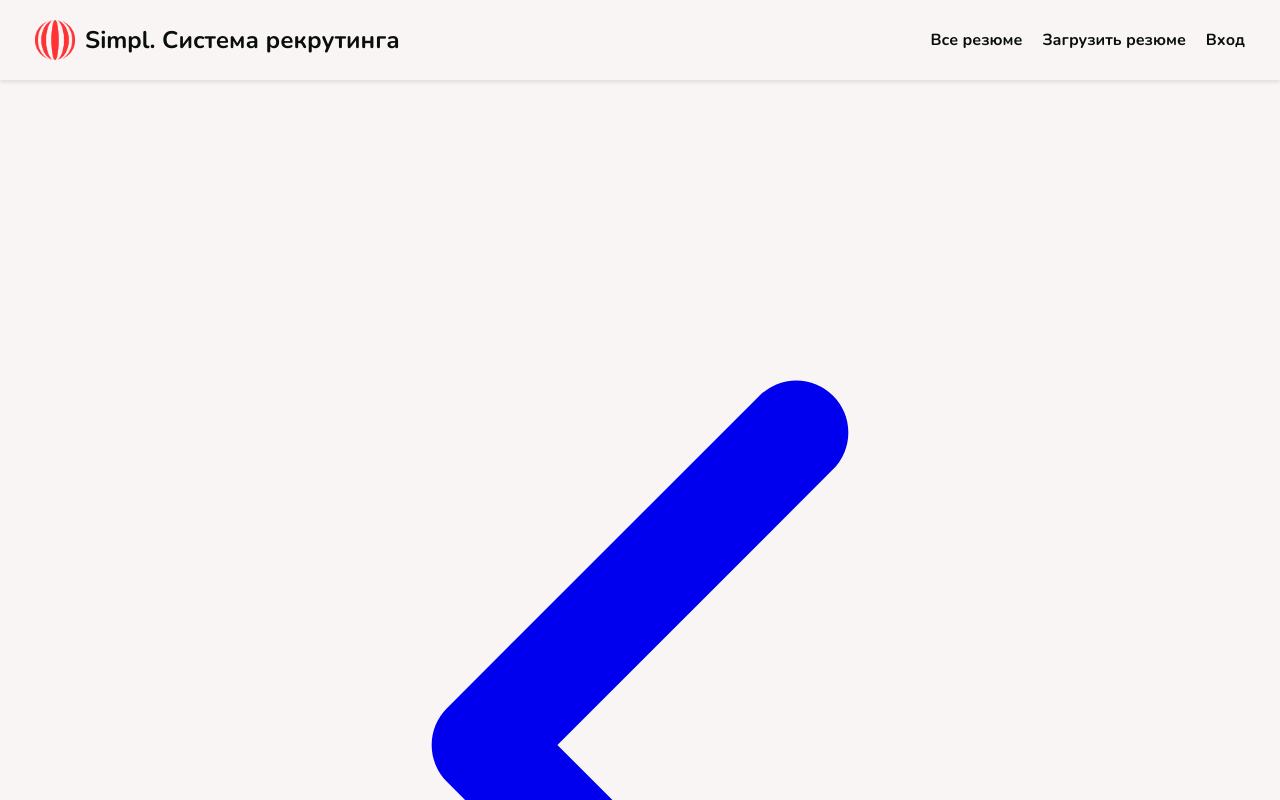
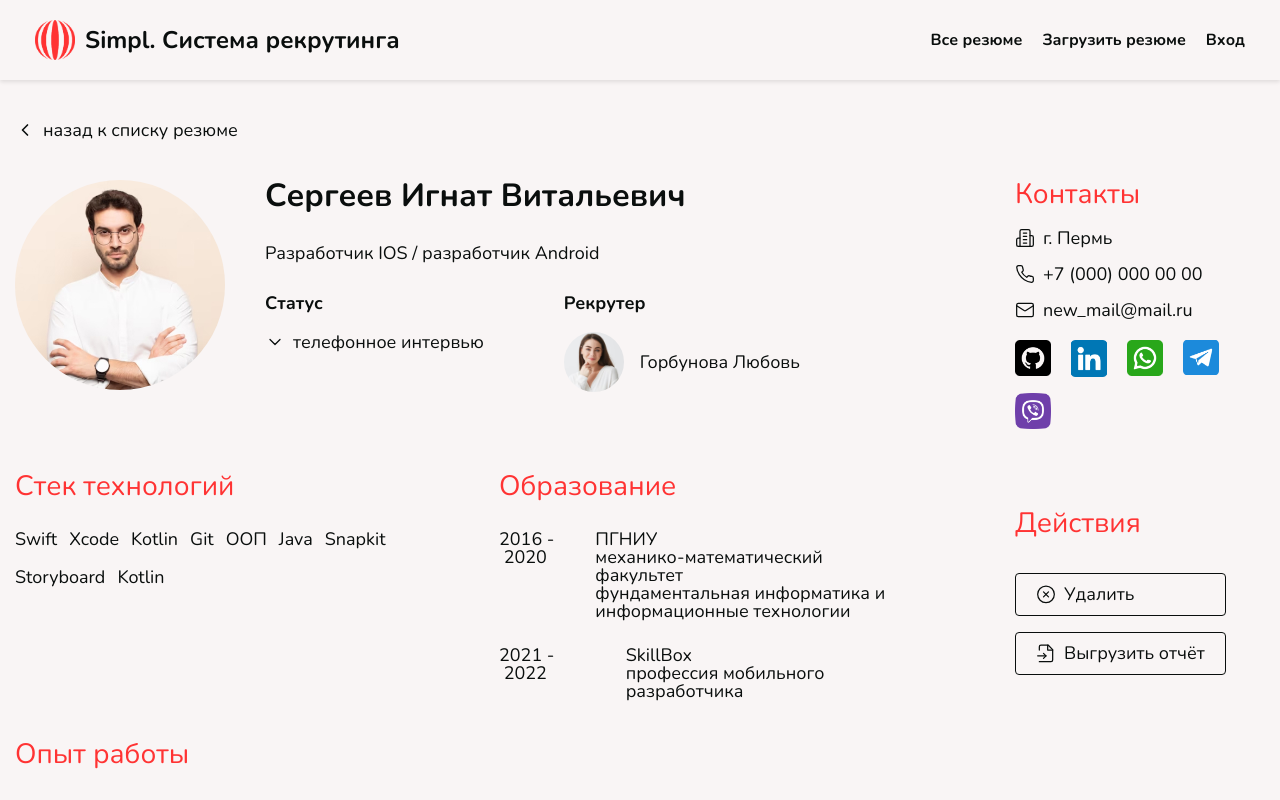
Before and after one commit to teamdevm/teamwork-swift-ferret, a React (Create React App) app in the folder React-app/: page /profile in a window 1280 px wide. Shown: the top 800 px of the page. Built offline with nearby package versions, Linux system fonts and the light colour scheme.

Commit message:
add base block's styles

```diff
--- a/React-app/src/assets/css/App.css
+++ b/React-app/src/assets/css/App.css
@@ -614,6 +614,78 @@ a.contacts__item:hover {
 /* /////////////////профиль///////////////// */
 /* ///////////////////////////////////////// */
 
+.main__button-back {
+  display: flex;
+  align-items: center;
+  column-gap: 8px;
+  font-size: 18px;
+  background-color: transparent;
+  color: var(--color-dark);
+  transition: color 0.3s ease-in-out;
+}
+
+.main__button-back svg {
+  max-width: 20px;
+}
+
+.main__button-back:hover {
+  color: var(--color-accent);
+}
+
+.main__resume {
+  margin-top: 40px;
+}
+
+.resume {
+  display: flex;
+  column-gap: 120px;
+  justify-content: space-between;
+}
+
+.resume__row {
+  min-width: 20%;
+  display: flex;
+  flex-direction: column;
+  align-items: start;
+  row-gap: 80px;
+}
+
+.resume__actions {
+  display: flex;
+  flex-direction: column;
+  row-gap: 16px;
+}
+
+.resume__title {
+  margin-bottom: 20px;
+  font-size: 28px;
+  color: var(--color-accent);
+}
+
+.resume__title--small {
+  color: var(--color-dark);
+  font-size: 18px;
+  font-weight: 700;
+}
+
+.button--outline {
+  display: flex;
+  column-gap: 8px;
+  background-color: transparent;
+  color: var(--color-dark);
+  border: 1px solid var(--color-dark);
+  transition: color 0.3s ease-in-out, border-color 0.3s ease-in-out;
+}
+
+.button--outline:hover {
+  background-color: inherit;
+  border-color: var(--color-accent);
+  color: var(--color-accent);
+}
+
+.button--outline svg {
+  max-width: 20px;
+}
 
 /* ///////////////sosial/////////////////// */
 
```
